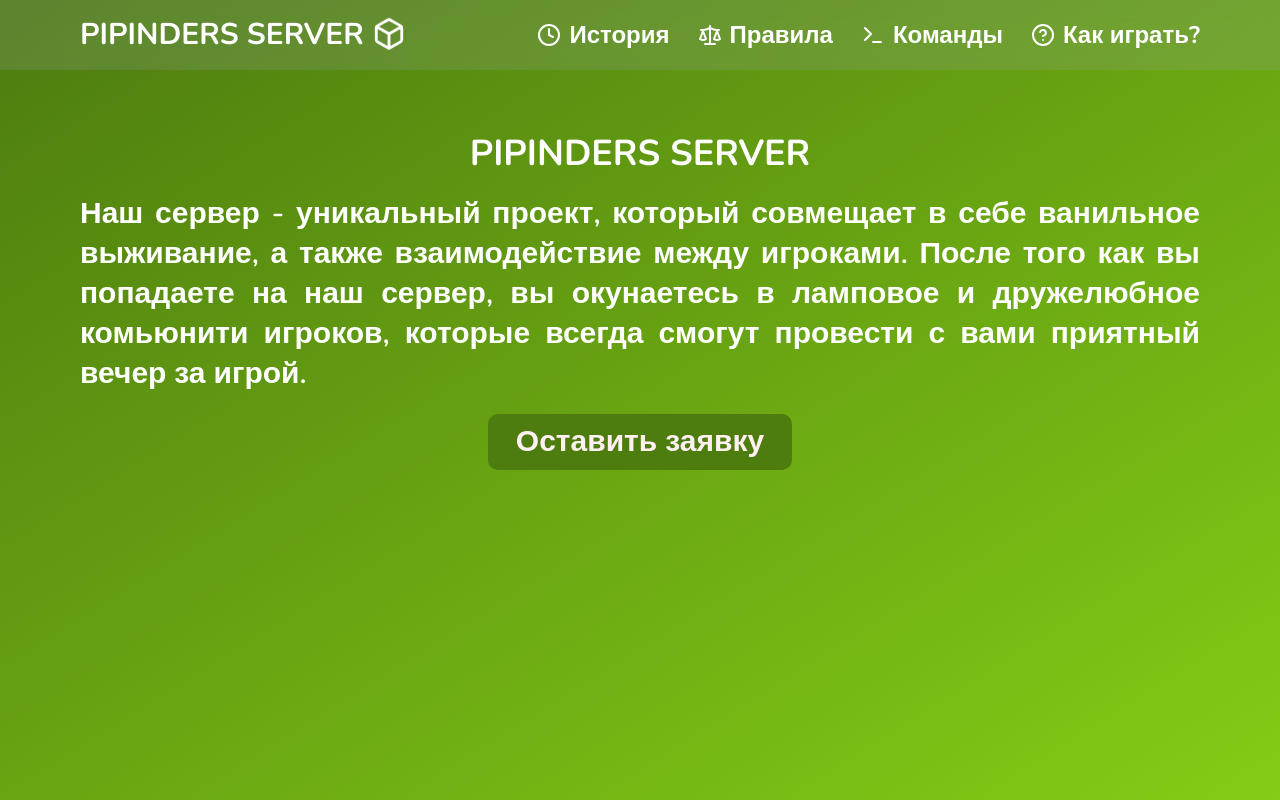
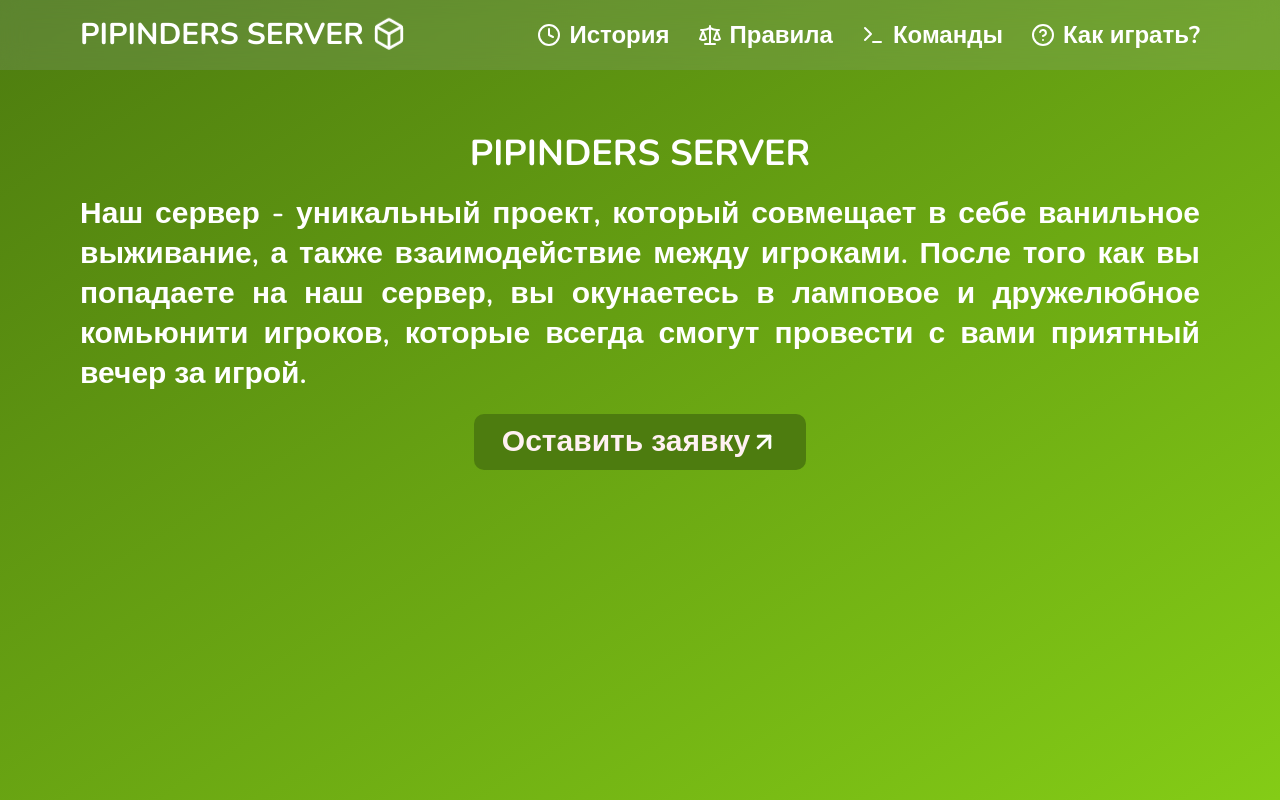
Before and after one commit to MrAbragadabra/pipinders, a Next.js app: page / in a window 1280 px wide. Built offline with nearby package versions, Linux system fonts and the light colour scheme.

Commit message:
add arrow

```diff
--- a/src/app/page.tsx
+++ b/src/app/page.tsx
@@ -1,5 +1,6 @@
 'use client'
 import { Button } from '@/components/ui'
+import { ArrowUpRight } from 'lucide-react'
 
 export default function Home() {
 	return (
@@ -26,7 +27,7 @@ export default function Home() {
 							type='submit'
 							className='font-bold text-3xl p-7 bg-lime-700 hover:bg-lime-800'
 						>
-							Оставить заявку
+							Оставить заявку<ArrowUpRight color="#ffffff" strokeWidth={2.5} size={28}/>
 						</Button>
 					</form>
 				</div>
```
